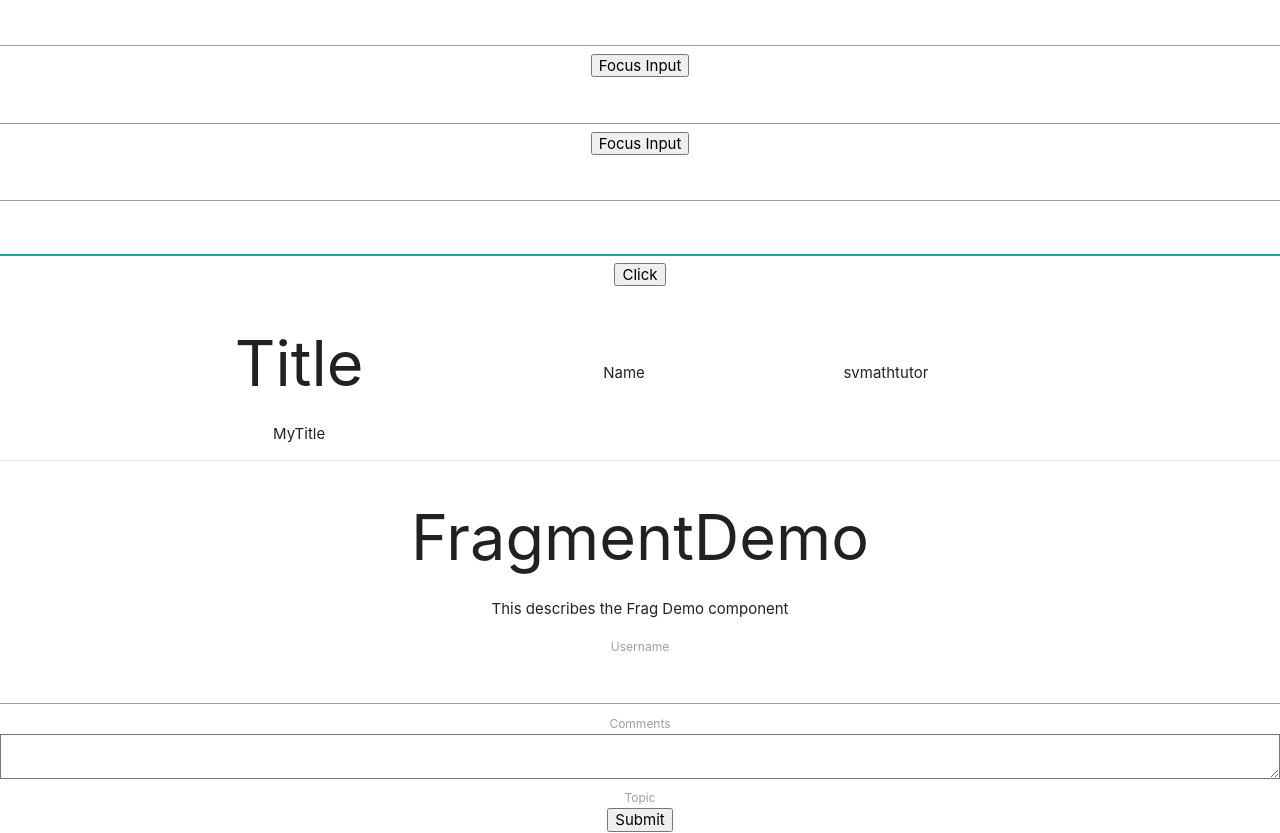
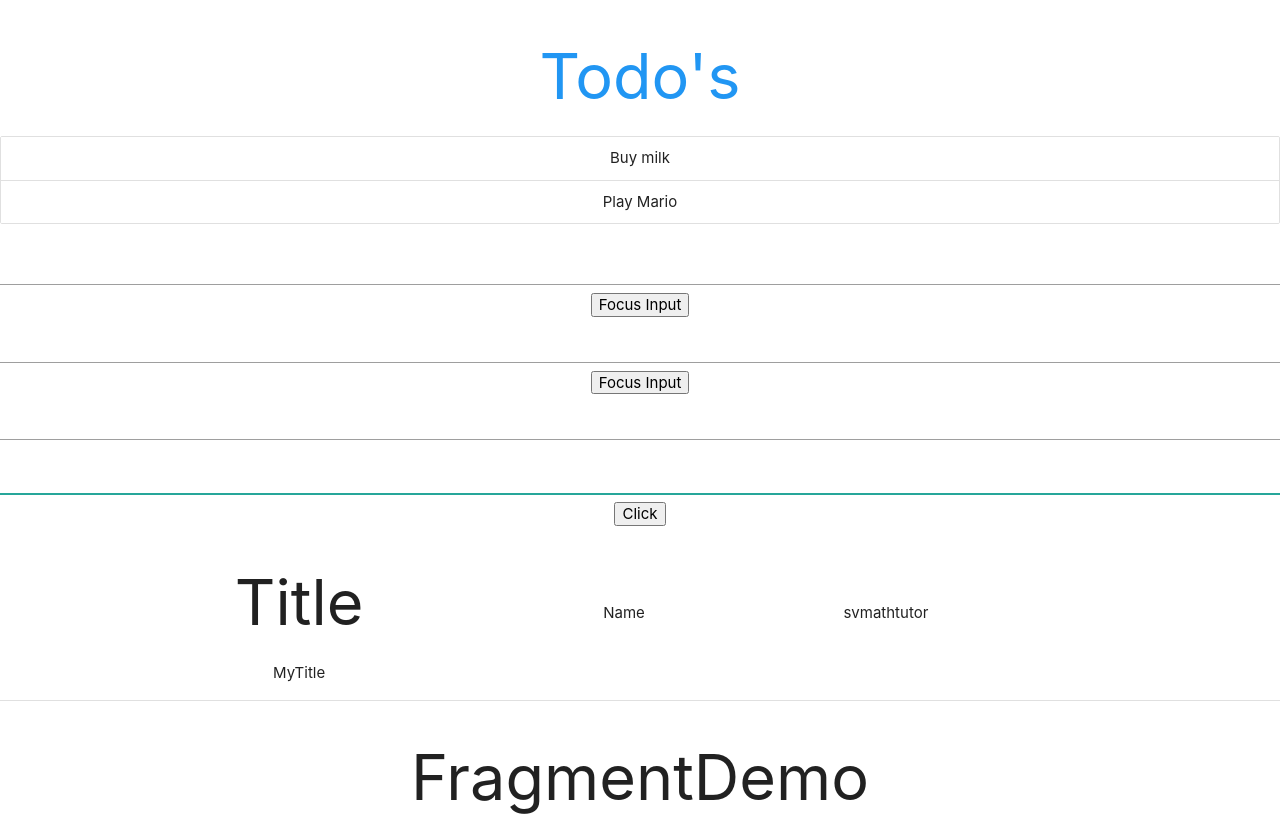
Before and after one commit to rob4abcba/ReactJS-Project, a React (Create React App) app: page / in a window 1280 px wide. Shown: the top 833 px of the page. Built offline with nearby package versions, Linux system fonts and the light colour scheme.

Commit message:
Comment out Vishwas todos1.  Add Net Ninja todos2.

```diff
--- a/src/App.js
+++ b/src/App.js
@@ -1,5 +1,5 @@
 import React from 'react';
-import Todos from './components/Todos';
+import Todos1 from './components/Todos1';
 import './App.css';
 import Message from './components/Message';
 import Counter from './components/Counter';
@@ -25,34 +25,35 @@ import RefsDemo from './components/RefsDemo';
 import FocusInput from './components/FocusInput'
 import FRParentInput from './components/FRParentInput'
 import PortalDemo from './components/PortalDemo';
+import Todos2 from './Todos2';
 
 class App extends React.Component {
-  constructor(props) {
-    super(props);
-    this.state = {
-      todos: [
-        {
-          id: 1,
-          title: 'Take out the garbage',
-          completed: false
-        },
-        {
-          id: 2,
-          title: 'Eat dinner',
-          completed: false
-        },
-        {
-          id: 3,
-          title: 'Do taxes',
-          completed: false
-        }
-      ]
-    };
-  }
+  // constructor(props) {
+  //   super(props);
+  //   this.state = {
+  //     todos1: [
+  //       {
+  //         id: 1,
+  //         title: 'Take out the garbage',
+  //         completed: false
+  //       },
+  //       {
+  //         id: 2,
+  //         title: 'Eat dinner',
+  //         completed: false
+  //       },
+  //       {
+  //         id: 3,
+  //         title: 'Do taxes',
+  //         completed: false
+  //       }
+  //     ]
+  //   };
+  // }
 
   state = {
-    todos: [
-      {id:1, content: 'Buy milk'},
+    todos2: [
+      {id: 1, content: 'Buy milk'},
       {id: 2, content: 'Play Mario'}
     ]
   }
@@ -60,6 +61,8 @@ class App extends React.Component {
   render() {
     return (
       <div className="App">
+        <h1 className="center blue-text">Todo's</h1>
+        <Todos2 todos2={this.state.todos2}/>
         <PortalDemo />
         <FRParentInput />
         <FocusInput />
@@ -92,7 +95,7 @@ class App extends React.Component {
         <FunctionClick />
         <ClassClick />
         <EventBind />
-        <Todos />
+        <Todos1 />
       </div>
     );
   }
--- /dev/null
+++ b/src/Todos2.js
@@ -0,0 +1,23 @@
+import React from 'react'
+
+const Todos2 = ({todos2}) => {
+
+    const todo2List = todos2.length ? (
+        todos2.map(todo2 => {
+            return (
+                <div className="collection-item" key={todo2.id}>
+                    <span>{todo2.content}</span>
+                </div>
+            )
+        })
+    ) : (
+        <p className="center">You have no todo's left. Hurray!! </p>
+    )
+    return (
+        <div className="todos collection">
+            {todo2List}
+        </div>
+    )
+}
+
+export default Todos2
```
Also changed, not shown: src/components/Todos1.js (renamed from src/components/Todos.js).
